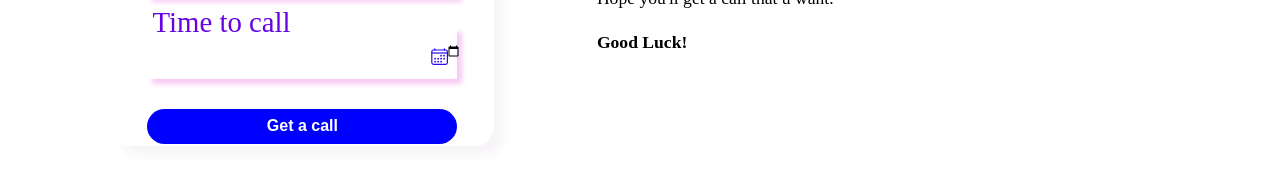
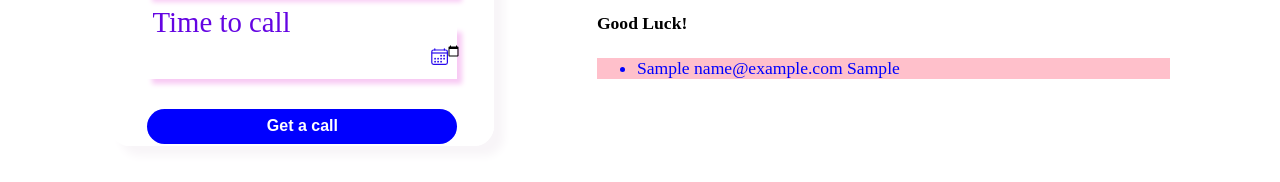
Before and after one commit to indrayanikalake/rgistration, a plain HTML site: page index.html in a window 1280 px wide. Both pictures are taken after typing "Sample", "name@example.com", "Sample", "2020-01-15" into the empty fields and a click on the button "Get a call". Shown: the part 496-678 px from the top of the page. Drawn offline with nearby package versions, Linux system fonts and the light colour scheme.

```diff
--- a/index.html
+++ b/index.html
@@ -175,7 +175,7 @@ button {
                         <input type="date" name="date" id="date" placeholder="enter a date" required>
                         <label for="" >Time to call</label>
                     </div>
-                    <button class="btn" type="submit" value="Get a call">Get a call</button>
+                    <button class="btn" type="submit" value="submit">Get a call</button>
 
                 </form>
 
@@ -191,13 +191,9 @@ button {
                 <p>This is India's most visited service website.Gest result faster,brighter and sharper.</p>
                 <p>Hope you'll get a call that u want.</p>
                 <h4>Good Luck!</h4>
-                <div class="social-icon">
-                    <a href="#"><i class='bx bxl-facebook'></i></a>
-                    <a href="#"><i class='bx bxl-twitter'></i></a>
-                    <a href="#"><i class='bx bxl-youtube'></i></a>
-                    <a href="#"><i class='bx bxl-instagram'></i></a>
-                    <a href="#"><i class='bx bxl-linkedin'></i></a>
-                </div>
+                <ul id="items" class="list-group">
+
+                </ul>
             </div>
         </div>
 
--- a/index.js
+++ b/index.js
@@ -9,17 +9,35 @@ const btn=document.querySelector('.btn');
 const nameInput=document.querySelector('#name');
 const emailInput=document.querySelector('#email');
 const phoneno=document.querySelector('#phone');
+const form=document.getElementById('my-form');
+const items=document.getElementById('items')
+
 btn.addEventListener('click',(e)=>{
     e.preventDefault();
 
-    localStorage.setItem('name',nameInput.value)
-
-    localStorage.setItem('email',emailInput.value);
-    localStorage.setItem('phone',phoneno.value);
+    let object={name:nameInput.value,
+        email:emailInput.value,
+        phoneno:phoneno.value};
+    let obj_serialized=JSON.stringify(object);
+    localStorage.setItem(emailInput.value,obj_serialized);
+    const name=document.getElementById('name').value;
+    const email=document.getElementById('email').value;
+    const phone=document.getElementById('phone').value;
+    const li=document.createElement('li');
+    li.className='list-group-item';
+    li.appendChild(document.createTextNode(name));
+    li.appendChild(document.createTextNode(' '));
+    li.appendChild(document.createTextNode(email));
+    li.appendChild(document.createTextNode(' '));
+    li.appendChild(document.createTextNode(phone));
+    li.style.color='blue';
+    items.appendChild(li);
+    items.style.backgroundColor='pink';
 })
 btn.addEventListener('mouseover',(e)=>{
     e.preventDefault();
-   btn.style.background='green'
+   btn.style.background='green';
+
 })
 btn.addEventListener('mouseout',(e)=>{
     e.preventDefault();
```
